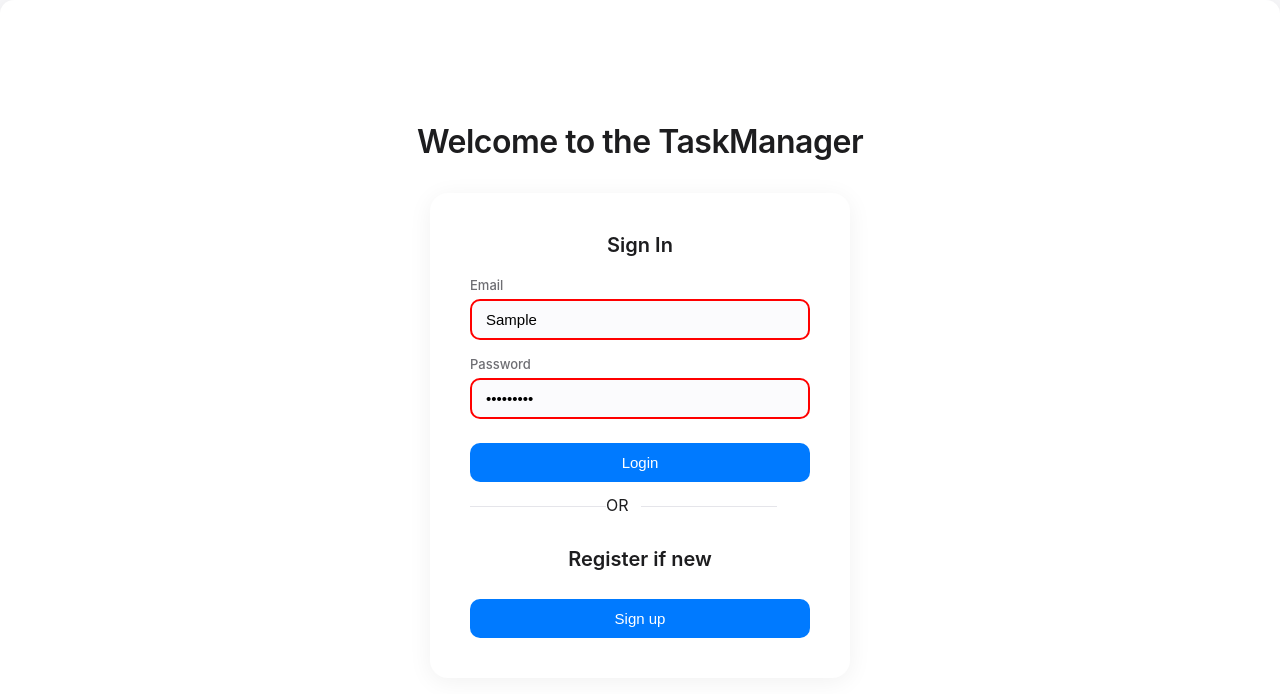
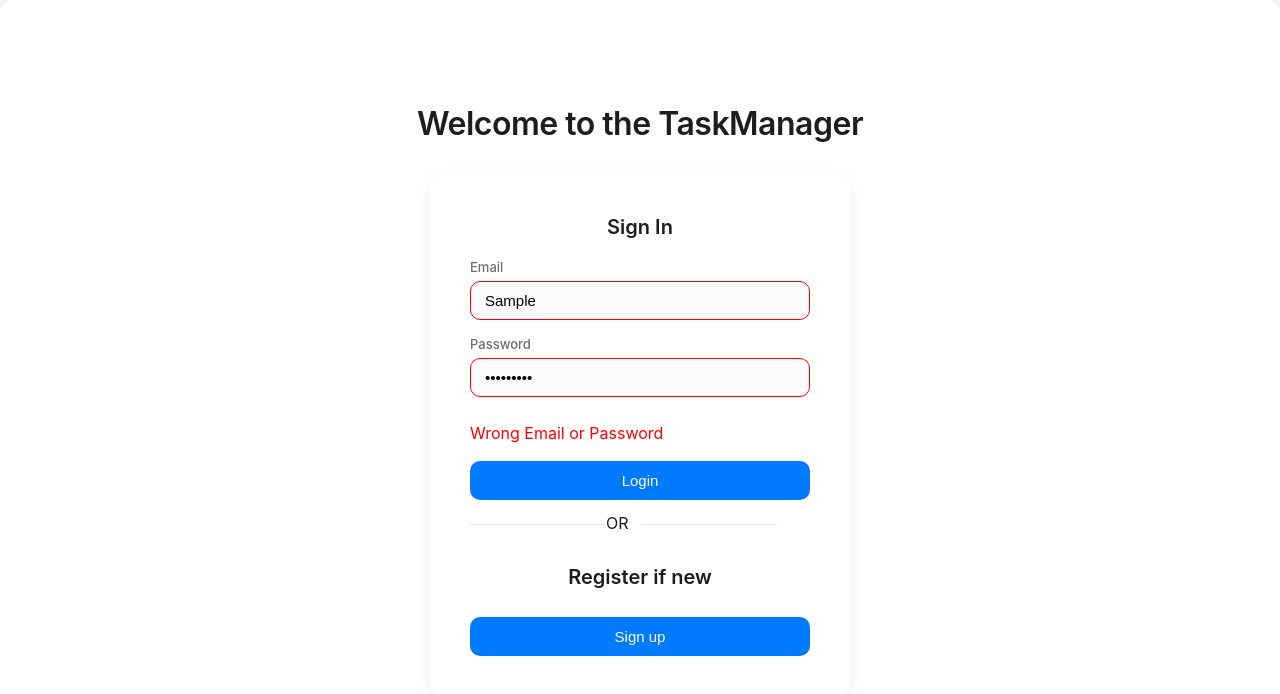
Before and after one commit to Baffyy/Task__Manager, a React (Vite) app in the folder Task_Manager_UI/task_manager_ui/: page / in a window 1280 px wide. Both pictures are taken after typing "Sample", "Sample123" into the empty fields and a click on the button "Login". Shown: the top 694 px of the page. Built offline with nearby package versions, Linux system fonts and the light colour scheme; no server answers.

Commit message:
Add a bit of functionality to sub buttons

```diff
--- a/Task_Manager_UI/task_manager_ui/index.html
+++ b/Task_Manager_UI/task_manager_ui/index.html
@@ -2,9 +2,8 @@
 <html lang="en">
   <head>
     <meta charset="UTF-8" />
-    <link rel="icon" type="image/svg+xml" href="/favicon.svg" />
     <meta name="viewport" content="width=device-width, initial-scale=1.0" />
-    <title>task_manager_ui</title>
+    <title>Task Manager</title>
   </head>
   <body>
     <div id="root"></div>
--- a/Task_Manager_UI/task_manager_ui/src/App.css
+++ b/Task_Manager_UI/task_manager_ui/src/App.css
@@ -106,6 +106,19 @@
     text-align: center;
     margin-top: 1rem;
   }
+
+  .registerError {
+    color: red;
+    margin-top: 20px;
+    text-align: center;
+  }
+
+  .loginError {
+    color: red;
+    margin: 10px auto;
+    text-align: center;
+  }
+
 
   /* DASHBOARD */
   .dash-container {
--- /dev/null
+++ b/Task_Manager_UI/task_manager_ui/src/components/Buttons.jsx
@@ -0,0 +1,17 @@
+import react, {useState} from "react";
+import { useNavigate } from "react-router-dom";
+
+function Button() {
+    const [filter, setFilter] = useState("all");
+
+    return(
+
+// In your JSX:
+<div className="button-group">
+    <button onClick={() => setFilter("all")}>All</button>
+    <button onClick={() => setFilter("active")}>Active</button>
+    <button onClick={() => setFilter("completed")}>Completed</button>
+</div>)
+}
+
+export default Button;
--- a/Task_Manager_UI/task_manager_ui/src/components/Dashboard.jsx
+++ b/Task_Manager_UI/task_manager_ui/src/components/Dashboard.jsx
@@ -2,6 +2,7 @@ import React, {useState, useEffect} from "react";
 import {useNavigate} from "react-router-dom";
 import axios from "axios";
 import Items from "./Items";
+import Button from "./Buttons";
 
 function Dashboard() {
     const [items, setItems] = useState([]);
@@ -66,13 +67,13 @@ function Dashboard() {
             <button type="submit" onClick={handleClick}>Add</button>
         </form>
         <hr />
-        <div className="button-group">
-            <button>All</button>
-            <button>Active</button>
-            <button>Completed</button>
-        </div>
+       <Button />
+
+       {items.filter(item => filter === "all" ? true : item.status === filter)};
 
         {items.map((item,index) => <Items key={index} title={item.title} description={item.description} />)}
+
+
     </div>)
 }
 
--- a/Task_Manager_UI/task_manager_ui/src/components/Login.jsx
+++ b/Task_Manager_UI/task_manager_ui/src/components/Login.jsx
@@ -54,12 +54,13 @@ function Login() {
                 <h2>Sign In</h2>
                 <div className="login-box">
                 <label htmlFor="username">Email</label>
-                <input type="text" onChange={handleChange} name="username" id="username" value={inputText.username}  style={{ border: isAccepted? "" : "2px solid red" }}/>
+                <input type="text" onChange={handleChange} name="username" id="username" value={inputText.username}  style={{ border: isAccepted? "" : "1px solid red" }}/>
                 </div>
                 <div className="login-box">
                 <label htmlFor="password">Password</label>
-                <input type="password" onChange={handleChange} name="password" id="password" value={inputText.password}  style={{ border: isAccepted? "" : "2px solid red" }}/>
+                <input type="password" onChange={handleChange} name="password" id="password" value={inputText.password}  style={{ border: isAccepted? "" : "1px solid red" }}/>
                 </div>
+                <p className="loginError" style={{display: isAccepted? "none" : "inline-block"}}>Wrong Email or Password</p>
                 <button className="btn" onClick={handleClick} type="submit">Login</button>
             </div>
 
--- a/Task_Manager_UI/task_manager_ui/src/components/Register.jsx
+++ b/Task_Manager_UI/task_manager_ui/src/components/Register.jsx
@@ -18,9 +18,9 @@ function Register() {
 
         try {
             await axios.post("http://localhost:3000/register", inputText, { withCredentials: true })
-            navigate("/dashboard")
+            navigate("/")
         } catch(error) {
-            setIsNotRegistered(false);
+           return setIsNotRegistered(false);
             console.error(error);
         }
     }
@@ -48,7 +48,7 @@ function Register() {
                 </div>
                 <button className="btn" onClick={handleClick} type="submit">Register</button>
             </div>
-            <p style={{display: isRegistered? "none"  : "inline-block" }}>Email already exists. Try logging in</p>
+            <p className="registerError" style={{display: isRegistered? "none"  : "inline-block" }}>Email already exists. Try logging in</p>
         </div>
     </form>)
 }
```
Also changed, not shown: 1 other file (tests, documents, lock files or other folders).
